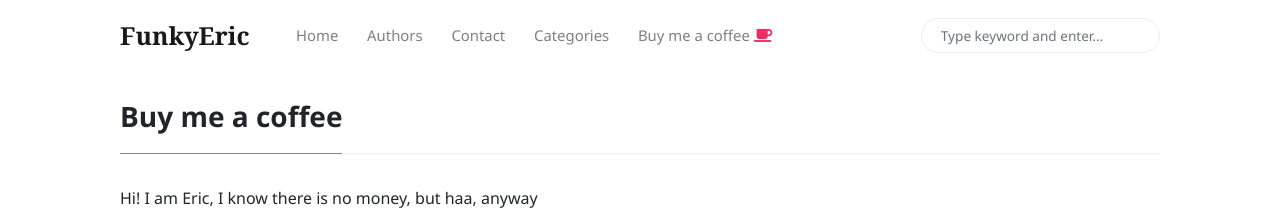
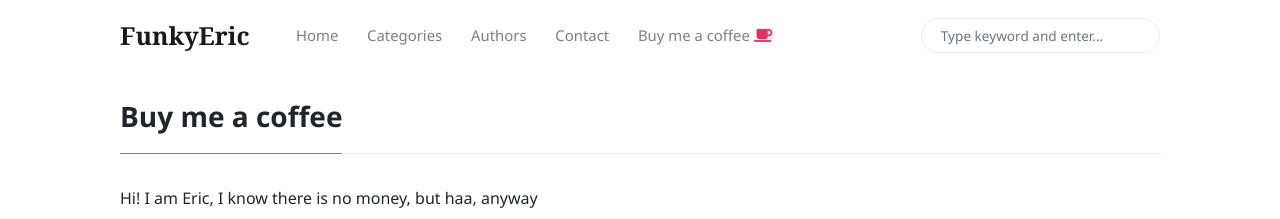
Before and after one commit to FunkyEric/FunkyEric.github.io, a Jekyll site: the page built from _pages/buy-me-a-coffee.md, in a window 1280 px wide. Shown: the top 219 px of the page. Built offline with Jekyll 4.4.1, drawn with Linux system fonts in a browser that asks for light colours; nearby versions of some CDN libraries.

Commit message:
categories divide

```diff
--- a/_includes/menu-header.html
+++ b/_includes/menu-header.html
@@ -2,6 +2,9 @@
 
 <li class="nav-item">
 <a class="nav-link" href="{{site.baseurl}}/index.html">Home</a>
+</li>
+<li class="nav-item">
+<a target="_blank" class="nav-link" href="{{site.baseurl}}/categories.html">Categories</a>
 </li>
 <li class="nav-item">
 <a class="nav-link" href="{{site.baseurl}}/authors-list.html">Authors</a>
@@ -9,12 +12,9 @@
 <li class="nav-item">
 <a class="nav-link" href="{{site.baseurl}}/contact.html">Contact</a>
 </li>
-<li class="nav-item">
-<a target="_blank" class="nav-link" href="{{site.baseurl}}/categories.html">Categories</a>
-</li>
 <!--<li class="nav-item">-->
 <!--<a target="_blank" class="nav-link" href="https://www.wowthemes.net/themes/mundana-ghost/">Ghost</a>-->
-</li>
+<!--</li>-->
 <li class="nav-item">
 <a target="_blank" class="nav-link" href="https://www.wowthemes.net/donate/">Buy me a coffee <i class="fa fa-coffee text-danger"></i></a>
 </li>
```
